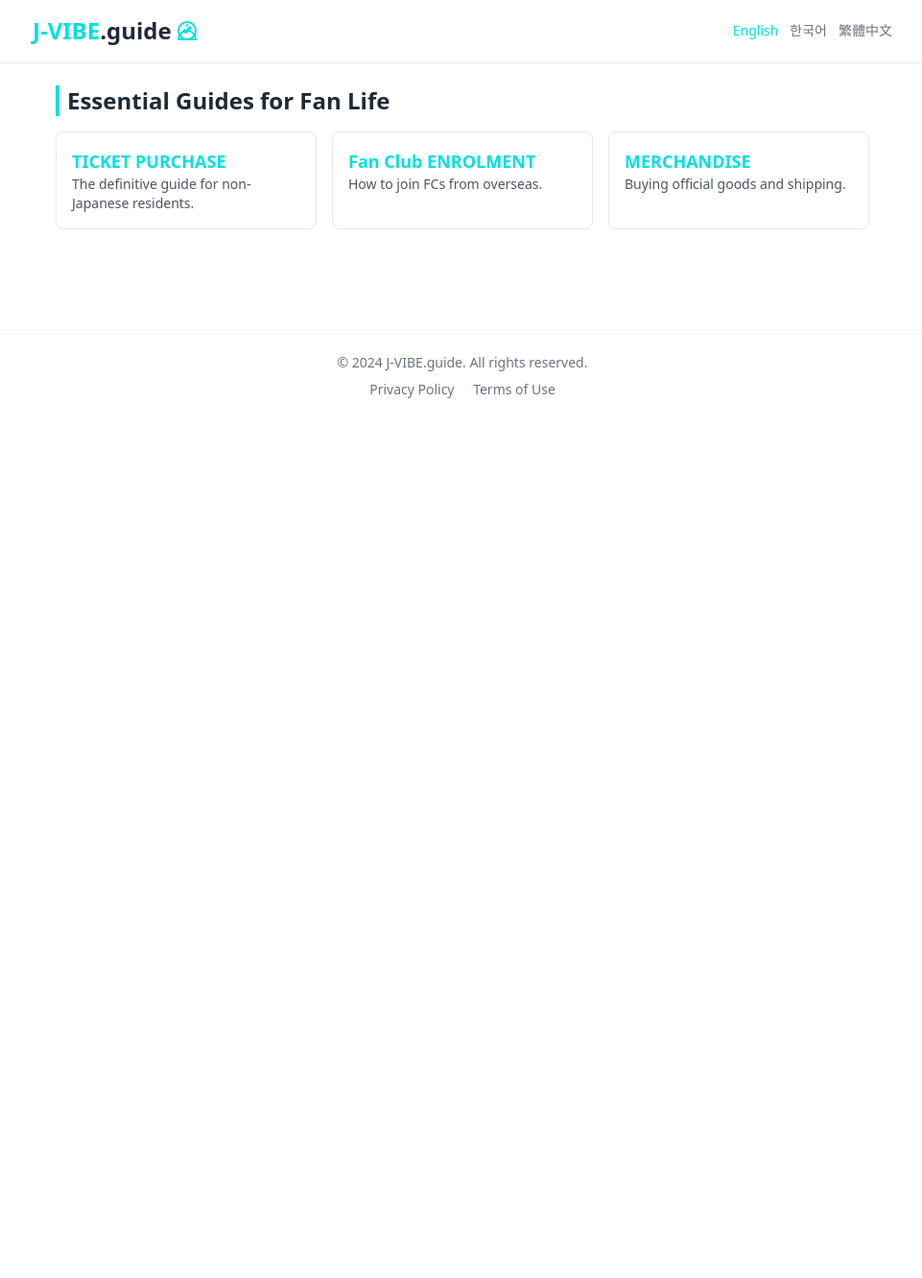
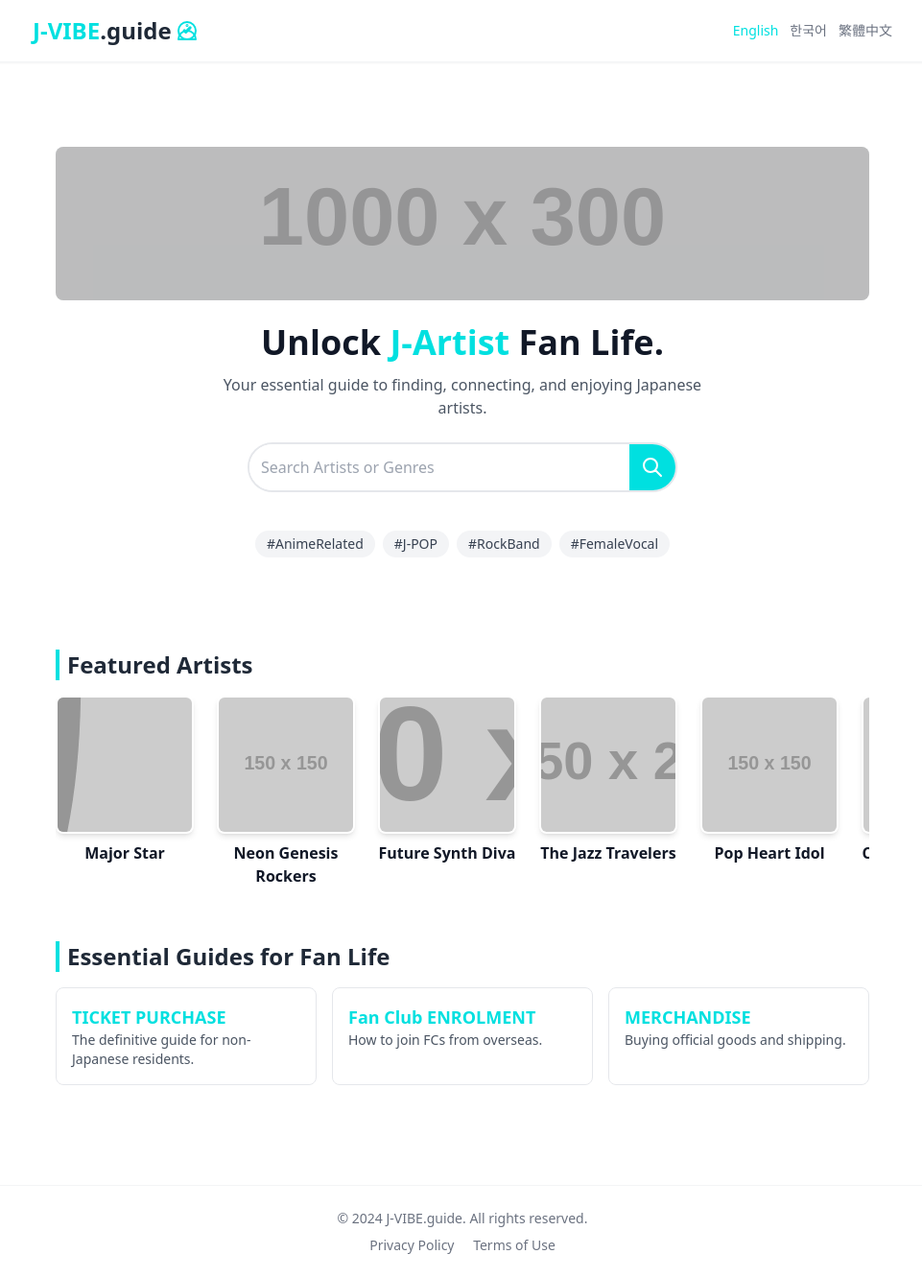
Before and after one commit to macyamasho-ux/j-vibe-guide, a Jekyll site: the page built from index.html, in a window 1280 px wide and 1332 px high. Shown: the whole window at 96% size, without its empty margins (158-1119 px from the left). Built offline with Jekyll 4.4.1, drawn with Linux system fonts in a browser that asks for light colours; nearby versions of some CDN libraries.

Commit message:
Update index.html

```diff
--- a/index.html
+++ b/index.html
@@ -3,10 +3,83 @@
 title: Home
 ---
 
+<section class="hero text-center py-10 md:py-16 bg-white">
+    <div class="h-40 bg-gray-200 mb-6 rounded-lg overflow-hidden flex items-center justify-center relative">
+        <img src="https://via.placeholder.com/1000x300/e0ffff/000000?text=J-Artist+Live+Scene+Image" alt="Live Concert" class="w-full h-full object-cover opacity-80">
+        <div class="absolute inset-0 bg-black/10"></div>
+    </div>
+
+    <h1 class="text-4xl font-extrabold mb-3 text-gray-900">
+        Unlock <span class="text-deep-cyan">J-Artist</span> Fan Life.
+    </h1>
+    <p class="text-gray-600 mb-6 max-w-lg mx-auto">Your essential guide to finding, connecting, and enjoying Japanese artists.</p>
+
+    <form class="mb-8 max-w-md mx-auto">
+        <div class="flex items-center border-2 border-gray-200 rounded-full overflow-hidden focus-within:border-deep-cyan transition duration-200">
+            <input type="search" placeholder="Search Artists or Genres" class="w-full p-3 text-gray-700 outline-none">
+            <button type="submit" class="bg-deep-cyan hover:bg-deep-cyan-dark p-3 text-white transition duration-150">
+                <svg xmlns="http://www.w3.org/2000/svg" class="h-6 w-6" fill="none" viewBox="0 0 24 24" stroke="currentColor" stroke-width="2">
+                    <path stroke-linecap="round" stroke-linejoin="round" d="M21 21l-6-6m2-5a7 7 0 11-14 0 7 7 0 0114 0z" />
+                </svg>
+            </button>
+        </div>
+    </form>
+
+    <div class="flex flex-wrap justify-center space-x-2 mb-8">
+        <a href="#" class="text-sm bg-gray-100 text-gray-700 py-1 px-3 rounded-full hover:bg-deep-cyan hover:text-white transition duration-150 mt-2">#AnimeRelated</a>
+        <a href="#" class="text-sm bg-gray-100 text-gray-700 py-1 px-3 rounded-full hover:bg-deep-cyan hover:text-white transition duration-150 mt-2">#J-POP</a>
+        <a href="#" class="text-sm bg-gray-100 text-gray-700 py-1 px-3 rounded-full hover:bg-deep-cyan hover:text-white transition duration-150 mt-2">#RockBand</a>
+        <a href="#" class="text-sm bg-gray-100 text-gray-700 py-1 px-3 rounded-full hover:bg-deep-cyan hover:text-white transition duration-150 mt-2">#FemaleVocal</a>
+    </div>
+</section>
+
+<section class="mb-10">
+    <h2 class="text-2xl font-bold mb-4 border-l-4 border-deep-cyan pl-2">Featured Artists</h2>
+
+    <div class="flex space-x-6 overflow-x-auto pb-4 featured-scroll">
+
+        <a href="/j-vibe-guide/artists/major-star.html" class="w-36 flex-shrink-0 text-center group">
+            <img src="https://via.placeholder.com/150/00e0e0/000000?text=STAR1" alt="Major Star" class="w-36 h-36 rounded-lg mx-auto mb-2 object-cover border-2 border-transparent group-hover:border-deep-cyan transition duration-150 shadow-md">
+            <h3 class="text-base font-semibold text-gray-900 group-hover:text-deep-cyan">Major Star</h3>
+        </a>
+
+        <a href="/j-vibe-guide/artists/major-star-2.html" class="w-36 flex-shrink-0 text-center group">
+            <img src="https://via.placeholder.com/150/ff4500/FFFFFF?text=ROCK" alt="Neon Genesis Rockers" class="w-36 h-36 rounded-lg mx-auto mb-2 object-cover border-2 border-transparent group-hover:border-deep-cyan transition duration-150 shadow-md">
+            <h3 class="text-base font-semibold text-gray-900 group-hover:text-deep-cyan">Neon Genesis Rockers</h3>
+        </a>
+
+        <a href="/j-vibe-guide/artists/major-star-3.html" class="w-36 flex-shrink-0 text-center group">
+            <img src="https://via.placeholder.com/150/8a2be2/FFFFFF?text=SYNTH" alt="Future Synth Diva" class="w-36 h-36 rounded-lg mx-auto mb-2 object-cover border-2 border-transparent group-hover:border-deep-cyan transition duration-150 shadow-md">
+            <h3 class="text-base font-semibold text-gray-900 group-hover:text-deep-cyan">Future Synth Diva</h3>
+        </a>
+
+        <a href="/j-vibe-guide/artists/major-star-4.html" class="w-36 flex-shrink-0 text-center group">
+            <img src="https://via.placeholder.com/150/20b2aa/FFFFFF?text=JAZZ" alt="The Jazz Travelers" class="w-36 h-36 rounded-lg mx-auto mb-2 object-cover border-2 border-transparent group-hover:border-deep-cyan transition duration-150 shadow-md">
+            <h3 class="text-base font-semibold text-gray-900 group-hover:text-deep-cyan">The Jazz Travelers</h3>
+        </a>
+
+        <a href="/j-vibe-guide/artists/major-star-5.html" class="w-36 flex-shrink-0 text-center group">
+            <img src="https://via.placeholder.com/150/ff69b4/FFFFFF?text=IDOL" alt="Pop Heart Idol" class="w-36 h-36 rounded-lg mx-auto mb-2 object-cover border-2 border-transparent group-hover:border-deep-cyan transition duration-150 shadow-md">
+            <h3 class="text-base font-semibold text-gray-900 group-hover:text-deep-cyan">Pop Heart Idol</h3>
+        </a>
+
+        <a href="/j-vibe-guide/artists/minor-star-1.html" class="w-36 flex-shrink-0 text-center group">
+            <img src="https://via.placeholder.com/150/ffa07a/000000?text=LOFI" alt="Chilled Lo-fi Beats" class="w-36 h-36 rounded-lg mx-auto mb-2 object-cover border-2 border-transparent group-hover:border-deep-cyan transition duration-150 shadow-md">
+            <h3 class="text-base font-semibold text-gray-900 group-hover:text-deep-cyan">Chilled Lo-fi Beats</h3>
+        </a>
+
+        <a href="/j-vibe-guide/artists/minor-star-2.html" class="w-36 flex-shrink-0 text-center group">
+            <img src="https://via.placeholder.com/150/9370db/FFFFFF?text=FOLK" alt="Kyoto Folk Duo" class="w-36 h-36 rounded-lg mx-auto mb-2 object-cover border-2 border-transparent group-hover:border-deep-cyan transition duration-150 shadow-md">
+            <h3 class="text-base font-semibold text-gray-900 group-hover:text-deep-cyan">Kyoto Folk Duo</h3>
+        </a>
+
+    </div>
+</section>
+
 <section class="mb-10">
     <h2 class="text-2xl font-bold mb-4 border-l-4 border-deep-cyan pl-2">Essential Guides for Fan Life</h2>
     <div class="grid grid-cols-1 md:grid-cols-3 gap-4">
-        <a href="{{ site.baseurl }}/guide-ticket-purchase.html" class="p-4 border rounded-lg hover:border-deep-cyan transition duration-150">
+        <a href="/j-vibe-guide/guide-ticket-purchase.html" class="p-4 border rounded-lg hover:border-deep-cyan transition duration-150">
             <h3 class="font-semibold text-lg text-deep-cyan">TICKET PURCHASE</h3>
             <p class="text-sm text-gray-600">The definitive guide for non-Japanese residents.</p>
         </a>
```
